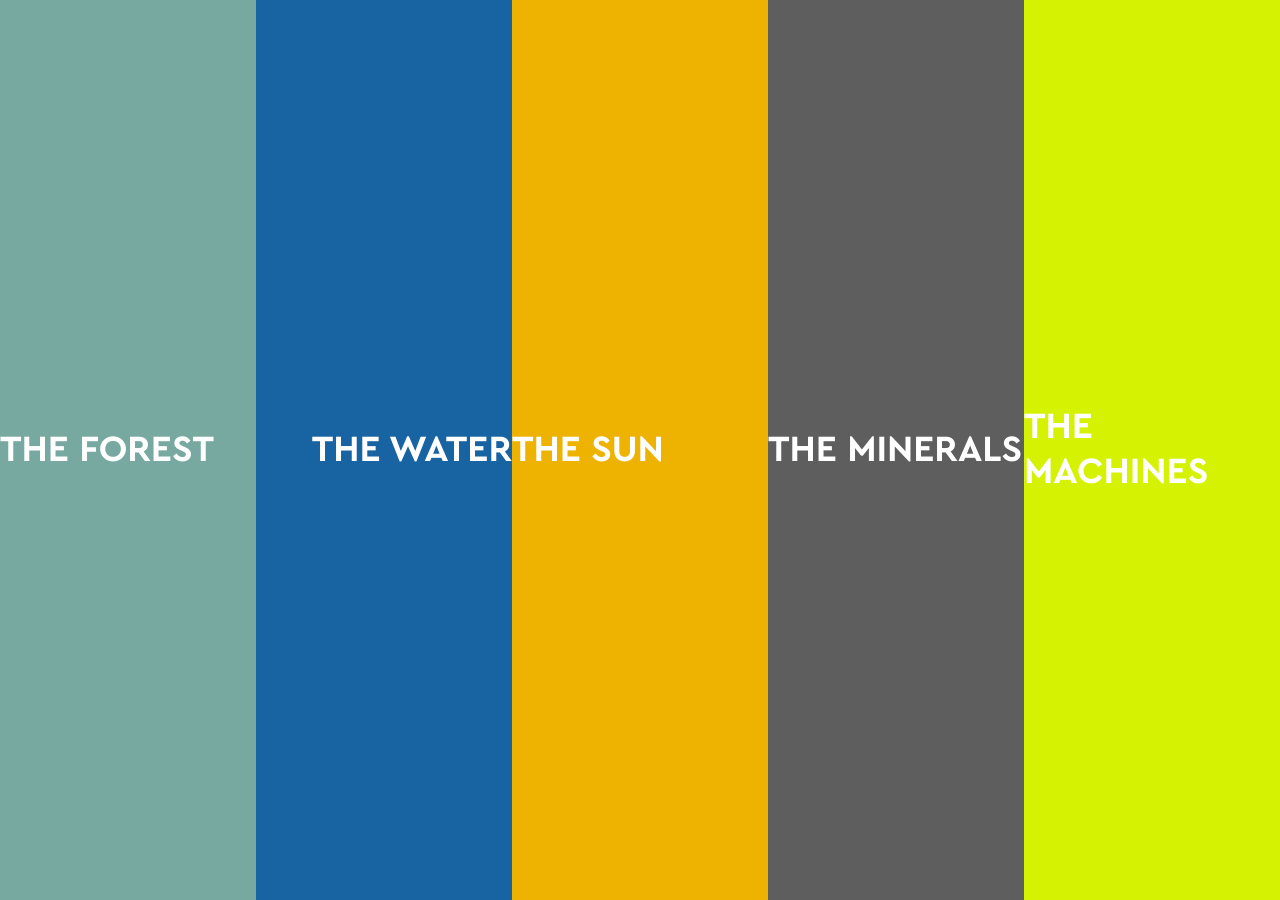
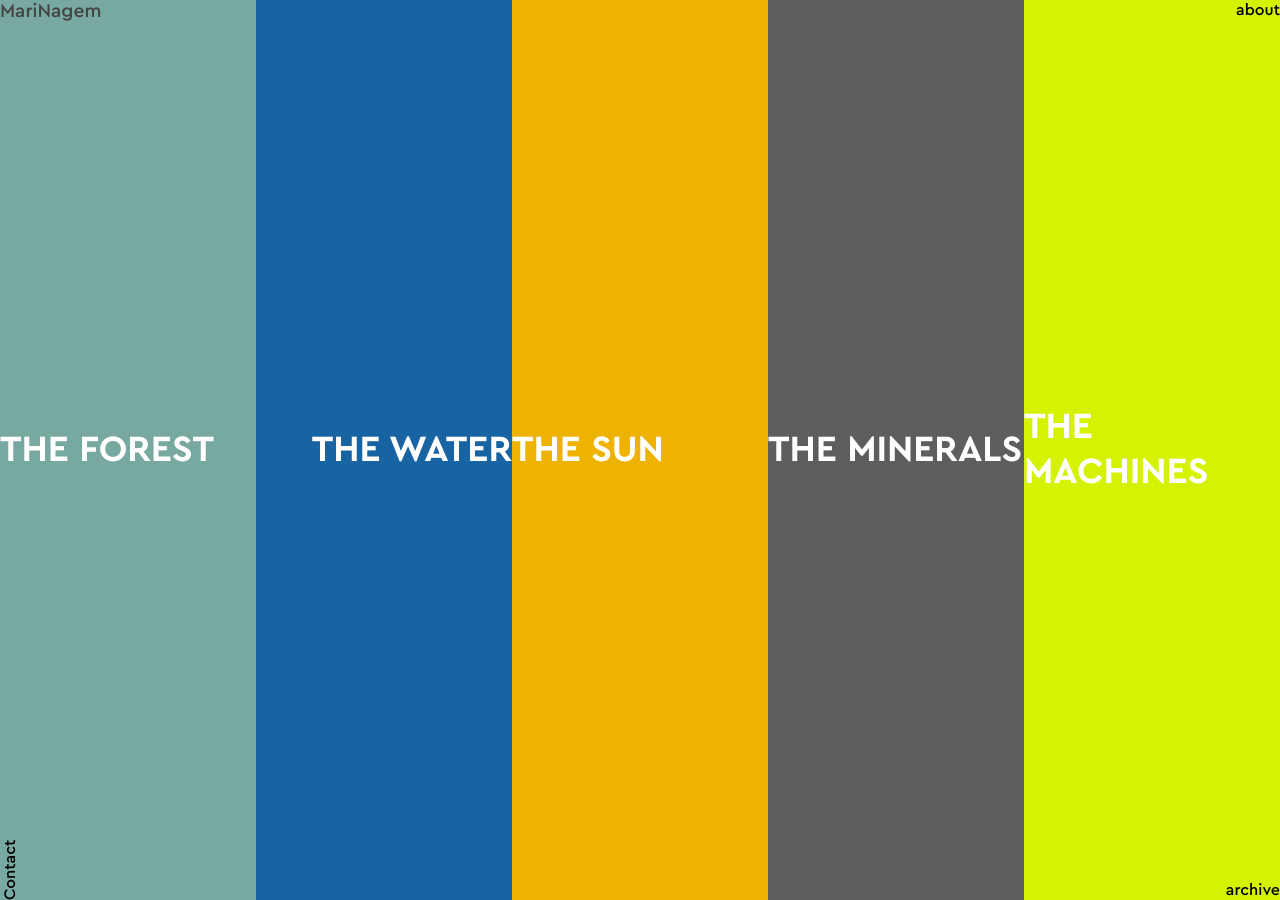
Before and after one commit to marinagem-www/2023.marinagem.com, a Jekyll site: the page built from pages/en/index.md, in a window 1280 px wide. Built offline with Jekyll 4.4.1, drawn with Linux system fonts in a browser that asks for light colours.

Commit message:
adds overlay

```diff
--- /dev/null
+++ b/_includes/overlay.html
@@ -0,0 +1,19 @@
+{% assign home_url = "/L/" | replace: "L", page.lang | replace: "/en", "" %}
+{% assign about_url = home_url | append: "about" %}
+{% assign contact_url = home_url | append: "contact" %}
+{% assign archive_url = home_url | append: "archive" %}
+
+<div class="overlay-container">
+  <a class="overlay-link home-link" href="{{ home_url | relative_url }}">
+    MariNagem
+  </a>
+  <a class="overlay-link about-link" href="{{ about_url | relative_url }}">
+    about
+  </a>
+  <a class="overlay-link contact-link" href="{{ contact_url | relative_url }}">
+    Contact
+  </a>
+  <a class="overlay-link archive-link" href="{{ archive_url | relative_url }}">
+    archive
+  </a>
+</div>
--- a/_layouts/home.html
+++ b/_layouts/home.html
@@ -3,6 +3,7 @@
 <html lang="{{ lang_bcp47 }}">
   {% include head.html layout="home" %}
   <body>
+    {% include overlay.html %}
     <div class="home-container">
       {% for s in site.data.categories %}
         {% assign cat_pages = lang_pages | where:"category",s[0] %}
--- a/_layouts/project.html
+++ b/_layouts/project.html
@@ -3,6 +3,7 @@
 <html lang="{{ lang_bcp47 }}">
   {% include head.html layout="project" %}
   <body>
+    {% include overlay.html %}
     <div class="project-container">
       {% include menu.html %}
       <div class="content-container">
--- a/css/main.scss
+++ b/css/main.scss
@@ -3,6 +3,7 @@
 
 @import 'constants';
 @import 'fonts.css';
+@import 'overlay.css';
 
 * {
   box-sizing: border-box;
--- /dev/null
+++ b/css/overlay.scss
@@ -0,0 +1,41 @@
+---
+---
+
+.overlay-container {
+  width: 100%;
+  height: 100vh;
+  pointer-events: none;
+  display: block;
+  position: fixed;
+  z-index: 10;
+
+  .overlay-link {
+    pointer-events: all;
+    position: absolute;
+    text-decoration: none;
+    color: #000;
+    font-weight: 500;
+    font-size: 1rem;
+  }
+
+  .home-link {
+    color: #444;
+    font-size: 1.2rem;
+  }
+
+  .about-link {
+    position: absolute;
+    right: 0;
+  }
+
+  .contact-link {
+    bottom: 0;
+    transform-origin: bottom left;
+    transform: rotate(-90.0deg) translate(0, 100%);
+  }
+
+  .archive-link {
+    bottom: 0;
+    right: 0;
+  }
+}
```
